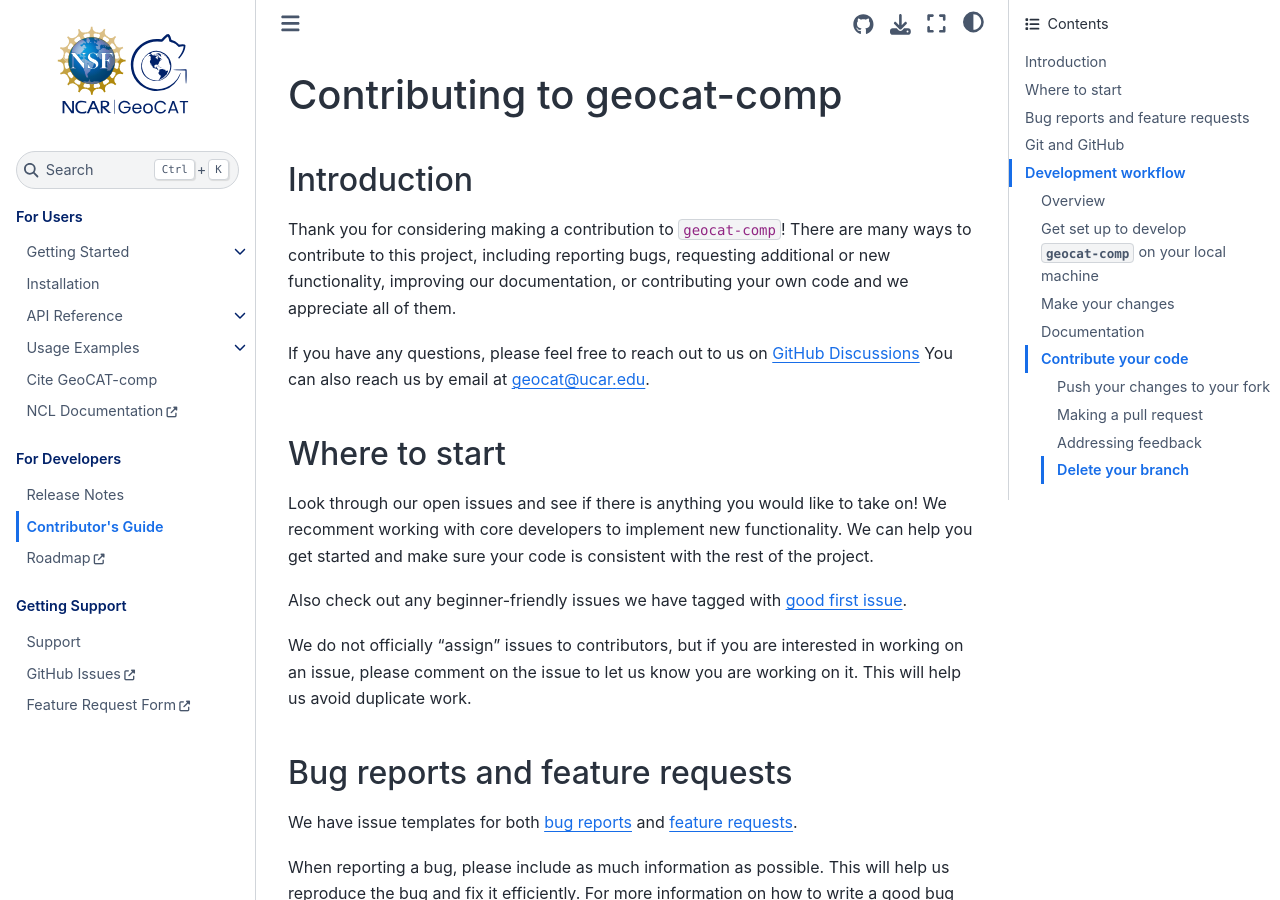
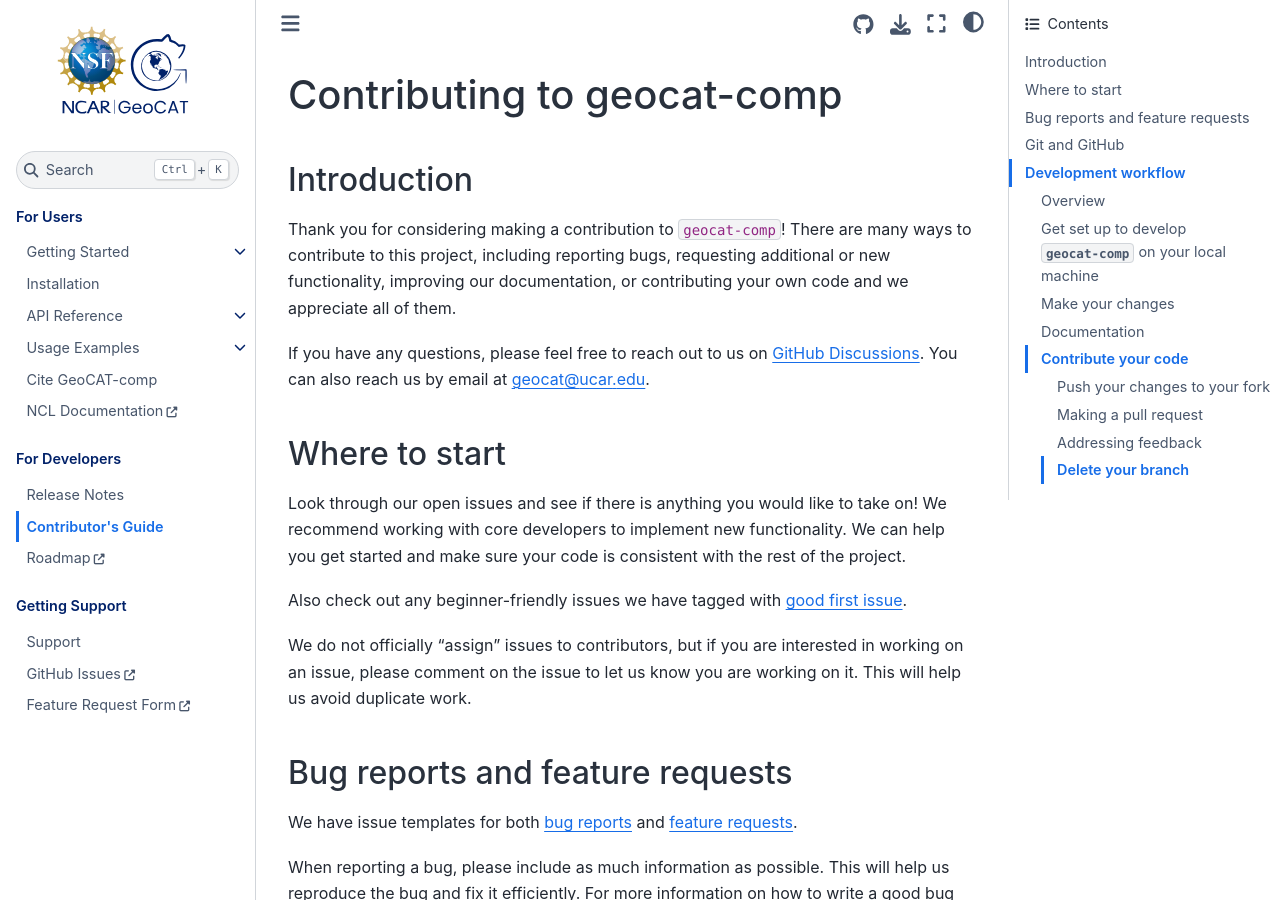
Before and after one commit to NCAR/geocat-comp, a Sphinx documentation site: the page built from docs/contrib.rst, in a window 1280 px wide and 900 px high. Built offline with Sphinx 7.4.7 and the Sphinx Book theme 1.1.4, drawn with Linux system fonts in a browser that asks for light colours; the version number could not be read and is left out; some of the changed text lies outside the part shown.

```diff
--- a/docs/contrib.rst
+++ b/docs/contrib.rst
@@ -14,7 +14,7 @@ additional or new functionality, improving our documentation, or contributing
 your own code and we appreciate all of them.
 
 If you have any questions, please feel free to reach out to us on `GitHub
-Discussions <https://github.com/NCAR/geocat-comp/discussions>`__ You can also
+Discussions <https://github.com/NCAR/geocat-comp/discussions>`__. You can also
 reach us by email at geocat@ucar.edu.
 
 **************
@@ -22,7 +22,7 @@ Where to start
 **************
 
 Look through our open issues and see if there is anything you would like to take
-on! We recomment working with core developers to implement new functionality. We
+on! We recommend working with core developers to implement new functionality. We
 can help you get started and make sure your code is consistent with the rest of
 the project.
 
```
Also changed, not shown: other parts of docs/contrib.rst (+1 -1 lines).
